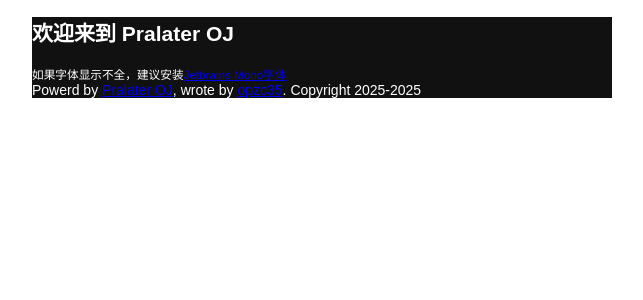
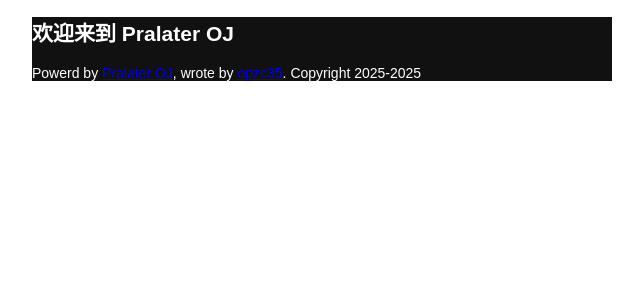
Before and after one commit to opzc35/PralaterOJ, a Flask app: page / in a window 1280 px wide. Shown: the part 48-348 px from the top of the page, without its empty margins (318-961 px from the left). Run offline with Flask 2, Linux system fonts and the light colour scheme.

Commit message:
删除安装字体的建议

```diff
--- a/templates/base.html
+++ b/templates/base.html
@@ -17,7 +17,6 @@
     </nav>
     <div class="content">
         <h2> 欢迎来到 Pralater OJ </h2>
-        <small>如果字体显示不全，建议安装<a href="https://www.jetbrains.com/zh-cn/lp/mono/">Jetbrains Mono字体</a></small>
         {% block content %} {% endblock %}
         <div class="footer">
             Powerd by <a href="https://github.com/opzc35/PralaterOJ">Pralater OJ</a>, wrote by <a href="https://github.com/opzc35">opzc35</a>. Copyright 2025-2025
```
